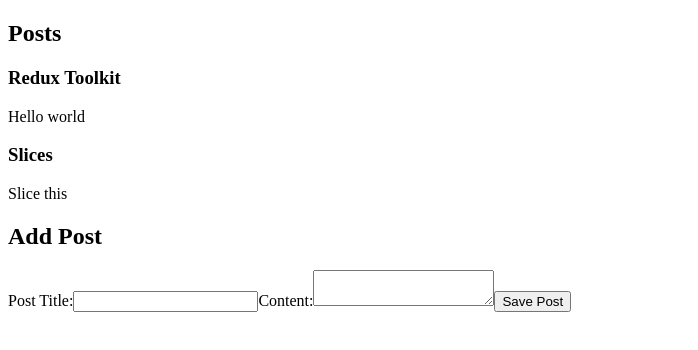
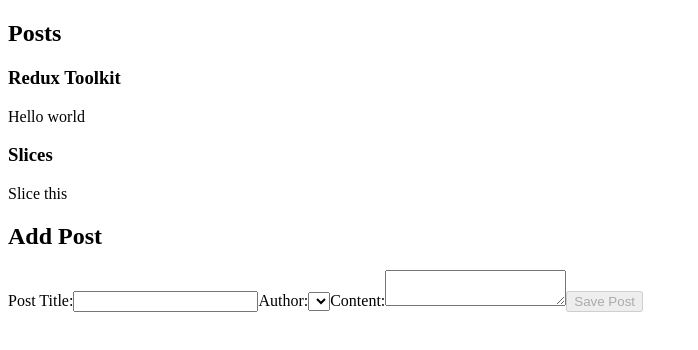
Before and after one commit to BorislavBenderov/redux-toolkit-tutorial, a React (Create React App) app: page / in a window 1280 px wide. Shown: the top 350 px of the page, without its empty margins (0-698 px from the left). Built offline with nearby package versions, Linux system fonts and the light colour scheme.

Commit message:
Render users and disable/enable save button

```diff
--- a/src/components/AddPostForm.js
+++ b/src/components/AddPostForm.js
@@ -1,12 +1,16 @@
 import { useState } from "react";
-import { useDispatch } from "react-redux";
-import { nanoid } from "@reduxjs/toolkit";
+import { useDispatch, useSelector } from "react-redux";
 import { postAdded } from "../feautures/posts/postsSlice";
+import { selectAllUsers } from "../feautures/users/usersSlice";
 
 export const AddPostForm = () => {
     const dispatch = useDispatch();
+
     const [title, setTitle] = useState('');
     const [content, setContent] = useState('');
+    const [userId, setUserId] = useState('');
+
+    const users = useSelector(selectAllUsers);
 
     const onTitleChanged = (e) => {
         setTitle(e.target.value);
@@ -16,16 +20,22 @@ export const AddPostForm = () => {
         setContent(e.target.value);
     }
 
+    const onAuthorChanged = (e) => {
+        setUserId(e.target.value);
+    }
+
     const onSave = () => {
         if (title && content) {
             dispatch(
-                postAdded(title, content)
+                postAdded(title, content, userId)
             );
 
             setTitle('');
             setContent('');
         }
     }
+
+    const canSave = Boolean(title) && Boolean(content) && Boolean(userId);
 
     return (
         <section>
@@ -39,6 +49,15 @@ export const AddPostForm = () => {
                     value={title}
                     onChange={onTitleChanged}
                 />
+                <label htmlFor="postAuthor">Author:</label>
+                <select id="postAuthor" value={userId} onChange={onAuthorChanged}>
+                    <option value=""></option>
+                    {users.map(user => (
+                        <option key={user.id} value={user.id}>
+                            {user.name}
+                        </option>
+                    ))}
+                </select>
                 <label htmlFor="postContent">Content:</label>
                 <textarea
                     name="postContent"
@@ -48,7 +67,8 @@ export const AddPostForm = () => {
                 />
                 <button
                     type="button"
-                    onClick={onSave}>Save Post</button>
+                    onClick={onSave}
+                    disabled={!canSave}>Save Post</button>
             </form>
         </section>
     );
```
